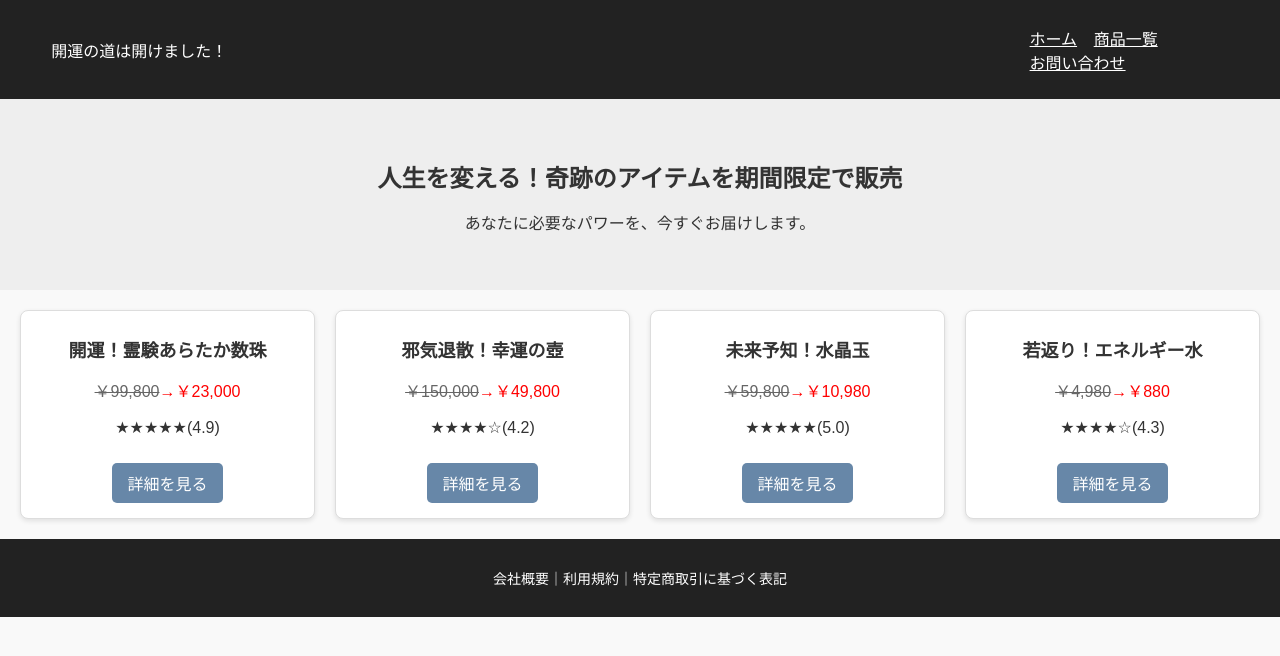
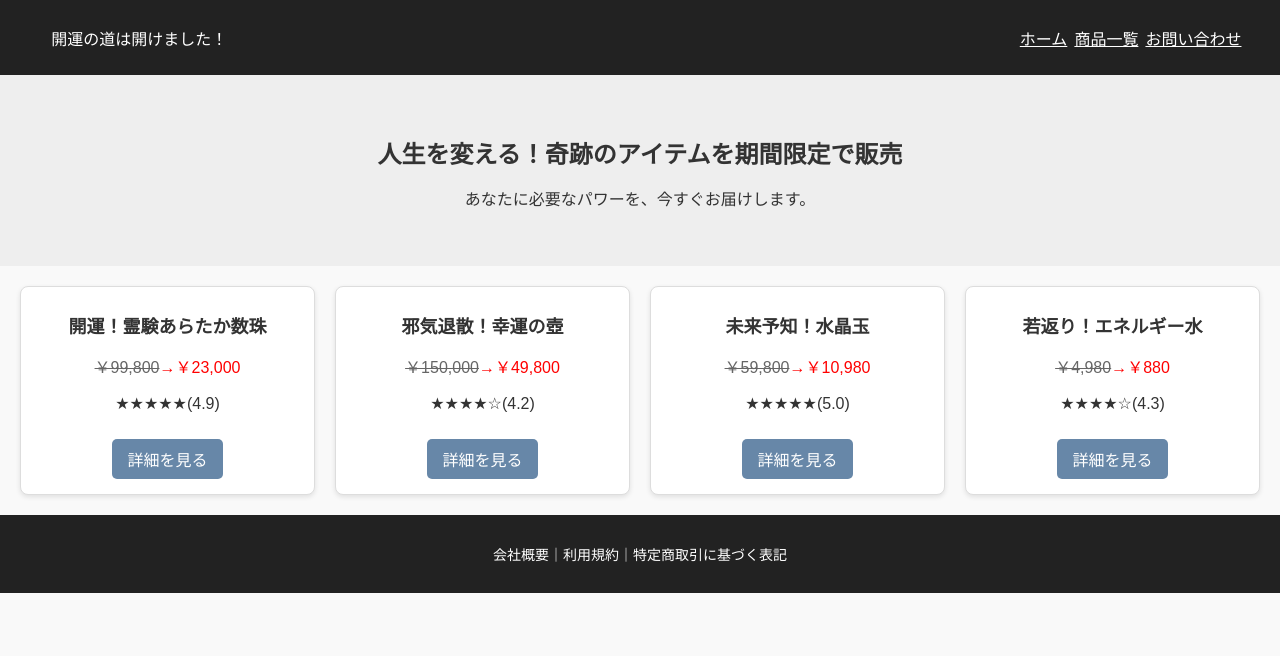
Before and after one commit to riririn180904/lucky-shop, a Next.js app: page / in a window 1280 px wide. Shown: the top 656 px of the page. Built offline with nearby package versions, Linux system fonts and the light colour scheme.

Commit message:
cssとtsxの変更

```diff
--- a/app/globals.css
+++ b/app/globals.css
@@ -8,6 +8,13 @@ header {
     padding:2% 4%;}
 header .logo {
     font-size: bold;}
+
+header nav {
+    display: flex;
+    gap:2px;
+    width: 30%;
+}
+
 header nav a {
     color:white;
     margin:0 4%;
--- a/app/page.tsx
+++ b/app/page.tsx
@@ -10,11 +10,13 @@ export default function HomePage() {
     <div>
       <header>
         <div className={styles.logo}>開運の道は開けました！</div>
-        <nav>
-          <Link href="#">ホーム</Link>
-          <Link href="#">商品一覧</Link>
-          <Link href="#">お問い合わせ</Link>
-        </nav>
+        <div>
+          <nav className={styles.nav}>
+            <Link href="#">ホーム</Link>
+            <Link href="#">商品一覧</Link>
+            <Link href="#">お問い合わせ</Link>
+          </nav>
+        </div>
       </header>
 
       <section className={styles.hero}>
```
